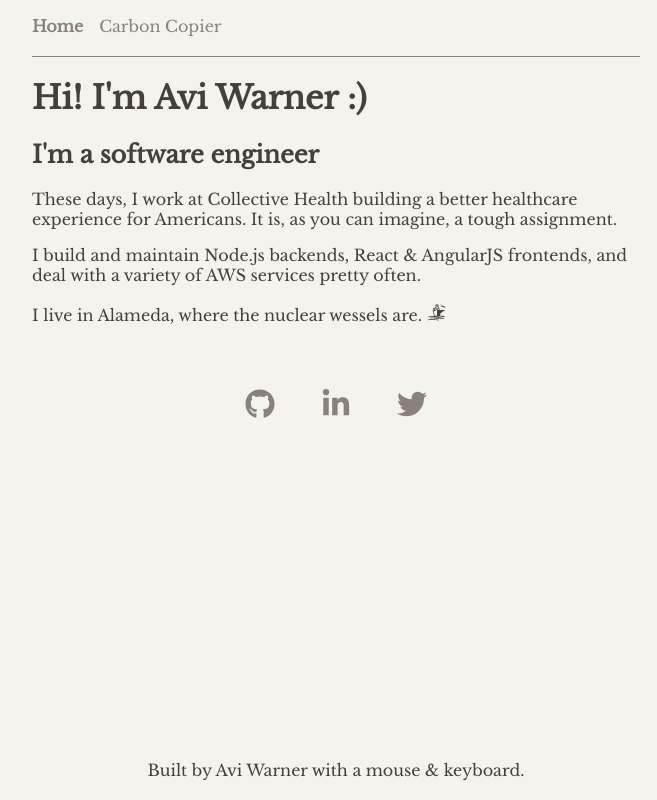
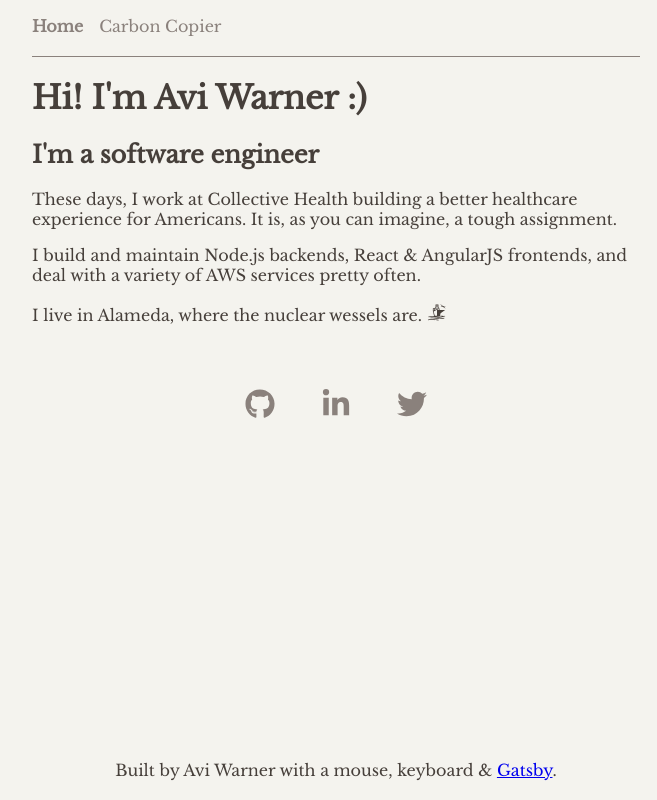
Before and after one commit to aviwarner/portfolio, a Gatsby site: page / in a window 1280 px wide. Shown: the whole page, without its empty margins (304-961 px from the left). Built offline with nearby package versions, Linux system fonts and the light colour scheme; Gatsby itself is replaced by a stand-in of ours.

Commit message:
update readme

```diff
--- a/src/components/layout.js
+++ b/src/components/layout.js
@@ -29,7 +29,8 @@
         <main>{children}</main>
       </div>
       <footer>
-        Built by Avi Warner with a mouse {'&'} keyboard.
+        Built by Avi Warner with a mouse, keyboard {'& '}
+        <a href="https://www.gatsbyjs.com">Gatsby</a>.
       </footer>
     </div>
   )
```
Also changed, not shown: README.md.
